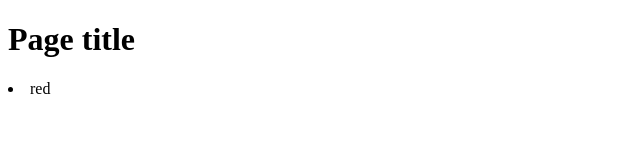
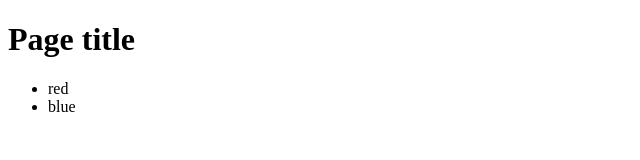
Before and after one commit to Vlad-Lischenovskiy/my-project, a plain HTML site: page index.html in a window 1280 px wide. Shown: the full height of the page, 0-640 px from the left. Drawn offline with Linux system fonts and the light colour scheme.

Commit message:
add colors

```diff
--- a/index.html
+++ b/index.html
@@ -8,6 +8,9 @@
 </head>
 <body>
   <h1>Page title</h1>
-  <li>red</li>
+  <ul>
+    <li>red</li>
+    <li>blue</li>
+  </ul>
 </body>
 </html>
```
